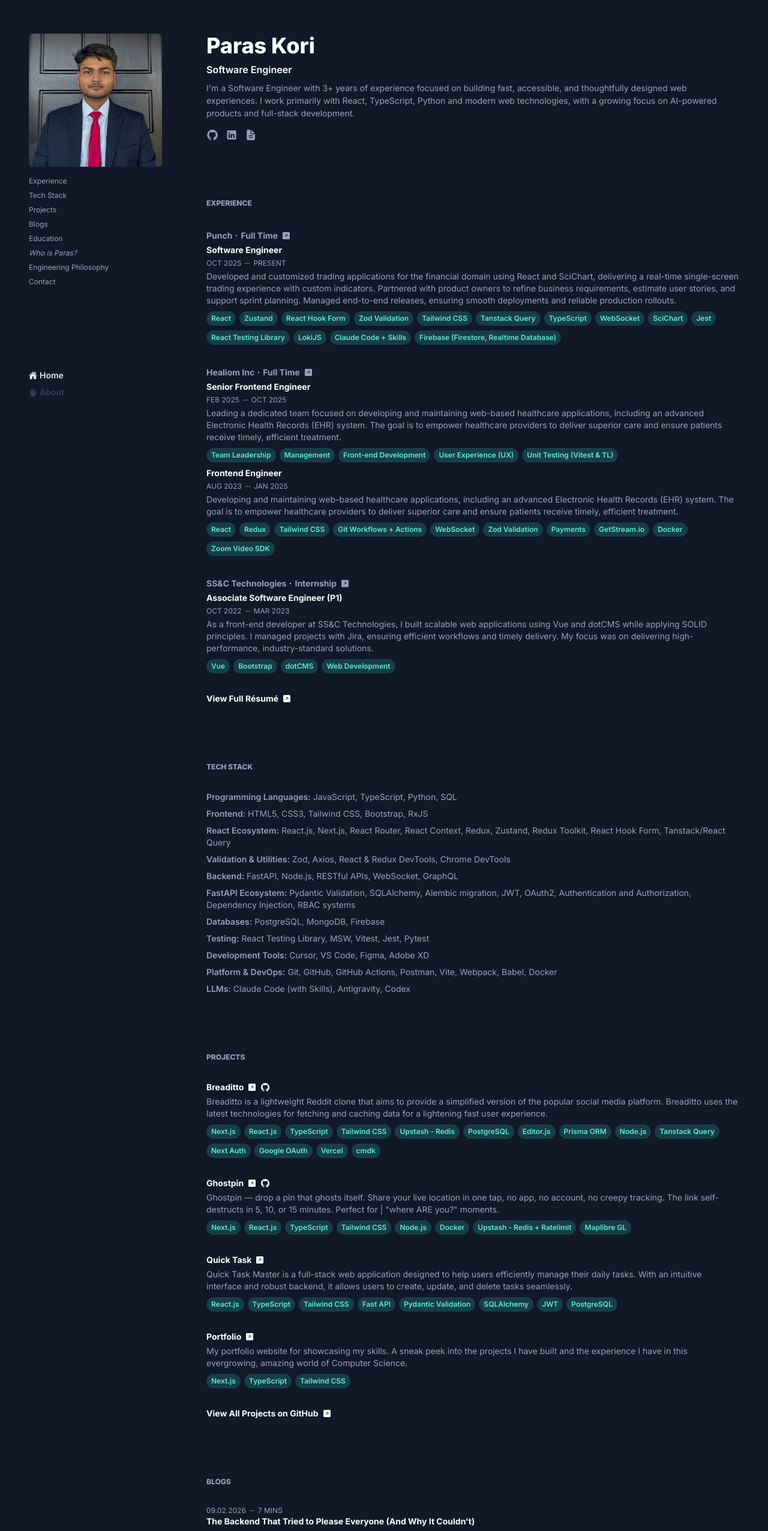
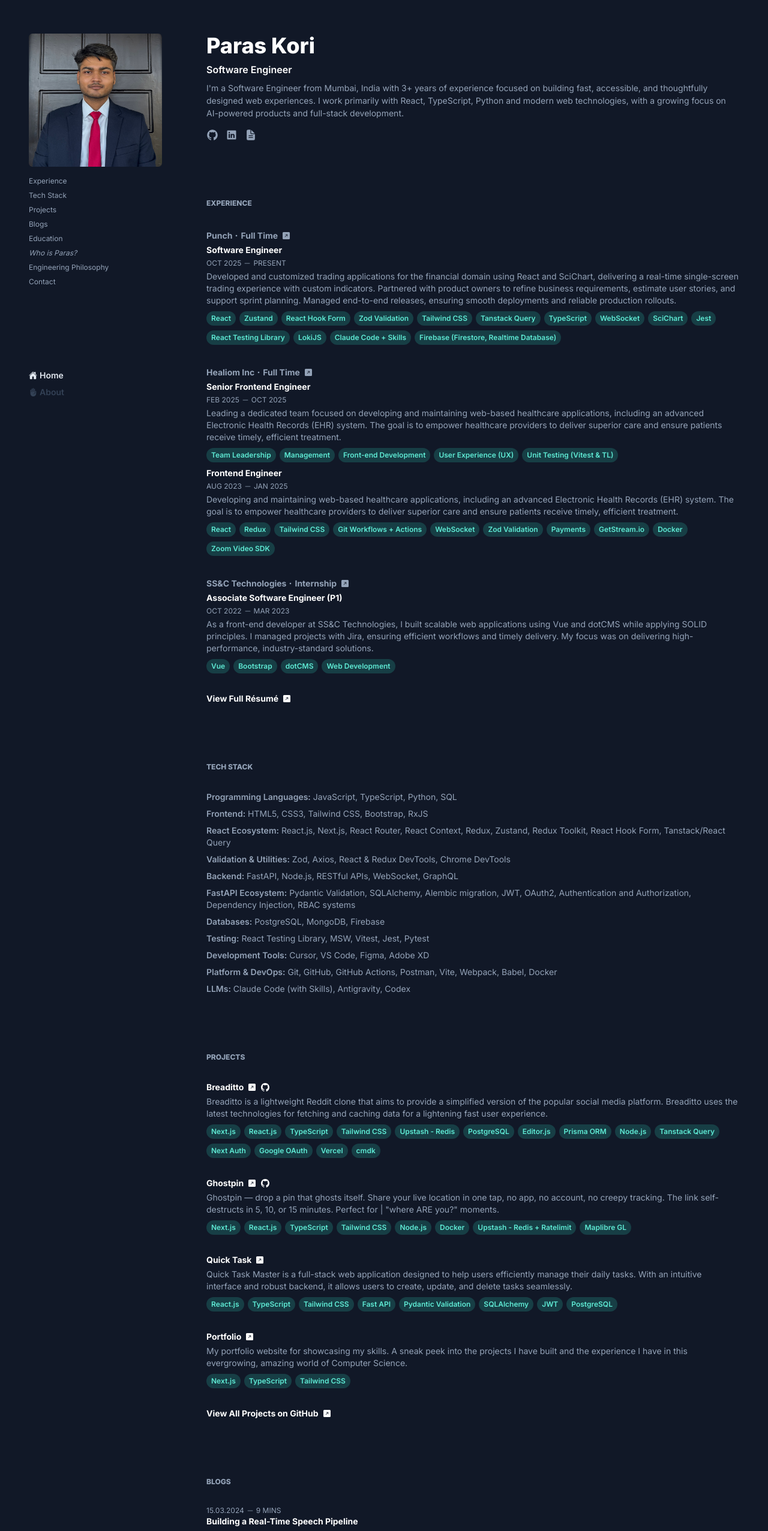
Before and after one commit to paras1729kori/pk-portfolio, a Next.js app: page / in a window 1280 px wide. Shown: the part 40-2593 px from the top of the page at 60% size. Built offline with nearby package versions, Linux system fonts and the light colour scheme.

Commit message:
[Chore - Blog]: if applied, this commit will add a new blog

```diff
--- a/src/app/page.tsx
+++ b/src/app/page.tsx
@@ -37,11 +37,11 @@ const Home = () => {
                 Software Engineer
               </h2>
               <p className="w-full text-sm leading-normal">
-                I'm a Software Engineer with 3+ years of experience focused on
-                building fast, accessible, and thoughtfully designed web
-                experiences. I work primarily with React, TypeScript, Python and
-                modern web technologies, with a growing focus on AI-powered
-                products and full-stack development.
+                I'm a Software Engineer from Mumbai, India with 3+ years of
+                experience focused on building fast, accessible, and
+                thoughtfully designed web experiences. I work primarily with
+                React, TypeScript, Python and modern web technologies, with a
+                growing focus on AI-powered products and full-stack development.
               </p>
 
               {/* Socials */}
--- a/src/data/blogs.ts
+++ b/src/data/blogs.ts
@@ -1,6 +1,15 @@
 import { BlogDataType } from "@/utils/allInterfaces";
 
 export const blogs: BlogDataType[] = [
+  {
+    id: crypto.randomUUID(),
+    title: "Building a Real-Time Speech Pipeline",
+    shortDescription:
+      "What I learned benchmarking a local ASR model, chunk size by chunk size, while building an AI copilot for doctor-patient conversations.",
+    link: "https://be-for-fe.notion.site/Building-a-Real-Time-Speech-Pipeline-3cc164ddc22f8094bb6dc03dc3842c2b",
+    date: "15.03.2024",
+    readingTime: "9 mins",
+  },
   {
     id: crypto.randomUUID(),
     title: "The Backend That Tried to Please Everyone (And Why It Couldn't)",
```
